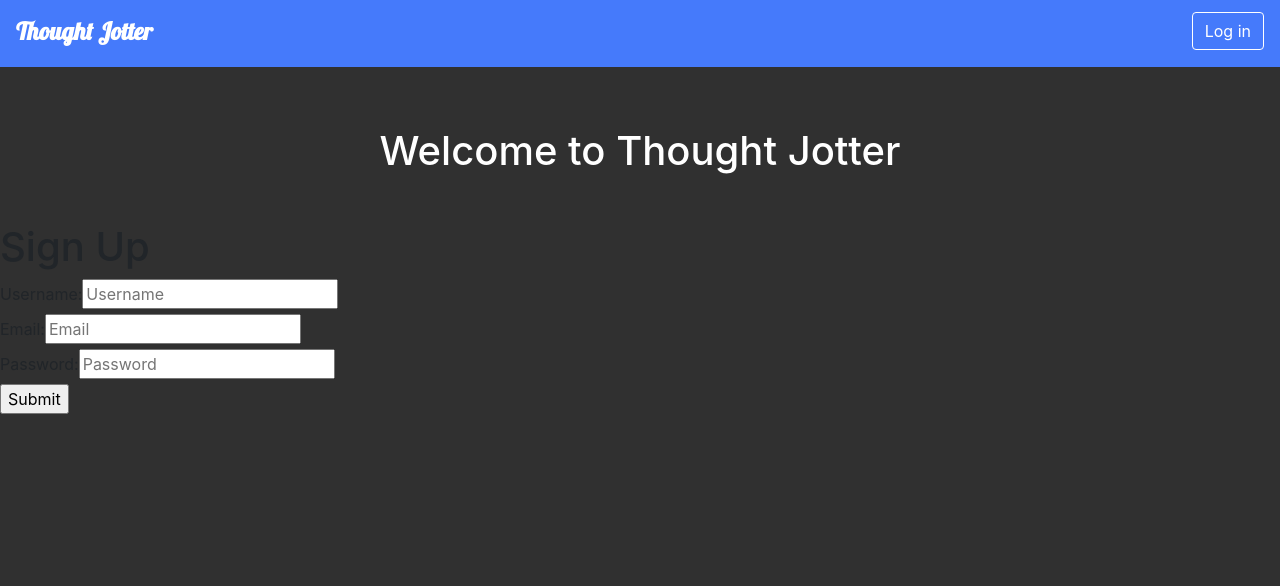
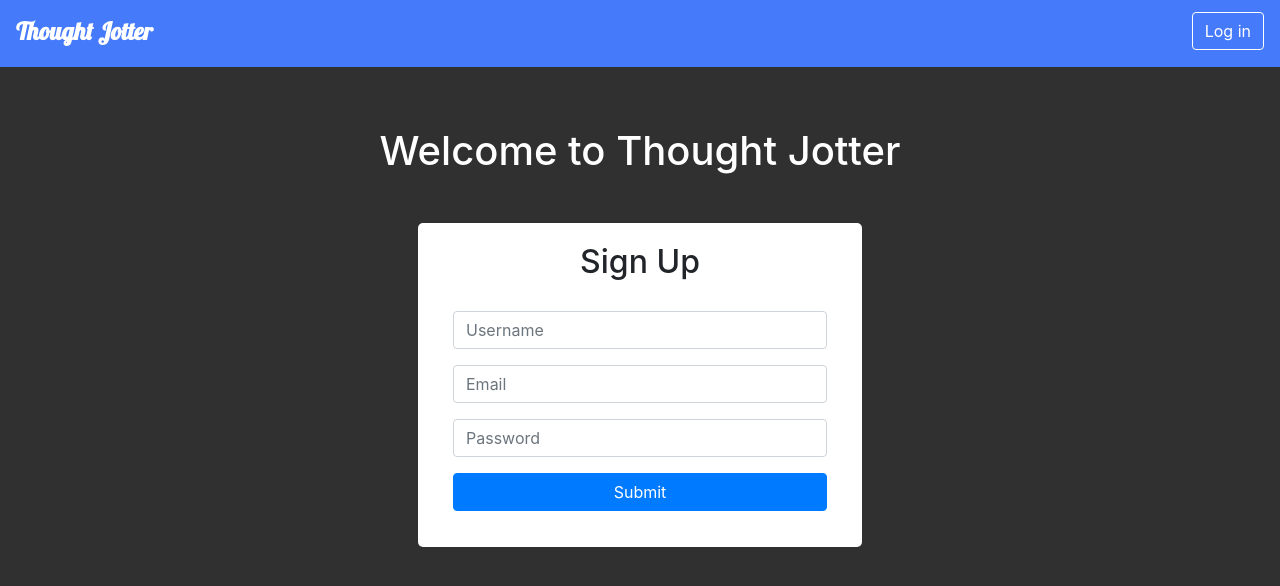
Before and after one commit to Julee117/thought-jotter, a React (Create React App) app in the folder client/: page / in a window 1280 px wide. Shown: the top 586 px of the page. Built offline with nearby package versions, Linux system fonts and the light colour scheme; no server answers.

Commit message:
Add style

```diff
--- a/client/src/containers/Signup.js
+++ b/client/src/containers/Signup.js
@@ -2,6 +2,7 @@ import React, { Component } from 'react';
 import { connect } from 'react-redux';
 import { signup } from '../actions/Users';
 import { bindActionCreators } from 'redux';
+import { Container, Col, Form, FormGroup, Input, Button } from 'reactstrap';
 
 class Signup extends Component {
   constructor(props) {
@@ -30,43 +31,52 @@ class Signup extends Component {
 
   render() {
     return (
-      <div>
-        <h1>Sign Up</h1>
-        <form onSubmit={this.handleOnSubmit}>
-          <div>
-            <label htmlFor="username">Username:</label>
-            <input
+      <Container>
+        <div className="forms">
+          <h2 className="title">Sign Up</h2>
+          <Form onSubmit={this.handleOnSubmit} classname="form">
+            <Col>
+              <FormGroup>
+                <Input
                   type="text"
                   placeholder="Username"
                   onChange={this.handleChange}
                   name="username"
                   value={this.state.username}
                 />
-          </div>
-          <div>
-            <label htmlFor="email">Email:</label>
-            <input
+              </FormGroup>
+            </Col>
+            <Col>
+              <FormGroup>
+                <Input
                   type="email"
                   placeholder="Email"
                   onChange={this.handleChange}
                   name="email"
                   value={this.state.email}
                 />
-          </div>
-          <div>
-            <label htmlFor="password">Password:</label>
-            <input
+              </FormGroup>
+            </Col>
+            <Col>
+              <FormGroup>
+                <Input
                   type="password"
                   placeholder="Password"
                   onChange={this.handleChange}
                   name="password"
                   value={this.state.password}
                 />
+              </FormGroup>
+            </Col>
+            <div className="error">{this.props.errorMessage}</div>
+            <Col>
+              <FormGroup>
+                <Button color="primary" type="submit" className="btn-block">Submit</Button>
+              </FormGroup>
+            </Col>
+          </Form>
         </div>
-          <div>{this.props.errorMessage}</div>
-          <input type="submit" value="Submit" />
-        </form>
-      </div>
+      </Container>
     )
   }
 }
```
Lines whose indentation alone changed are shown as unchanged.
